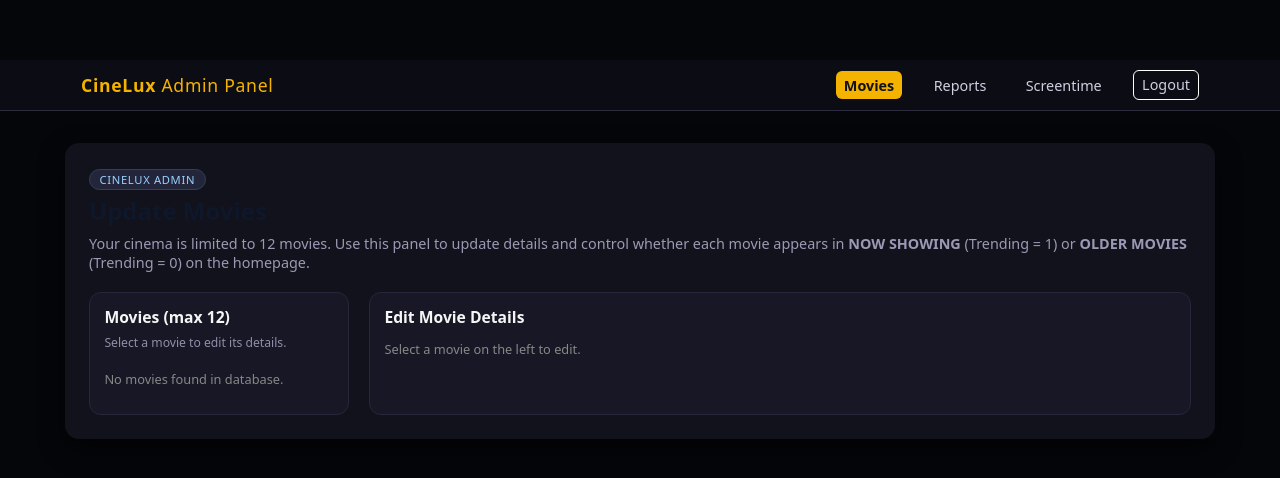
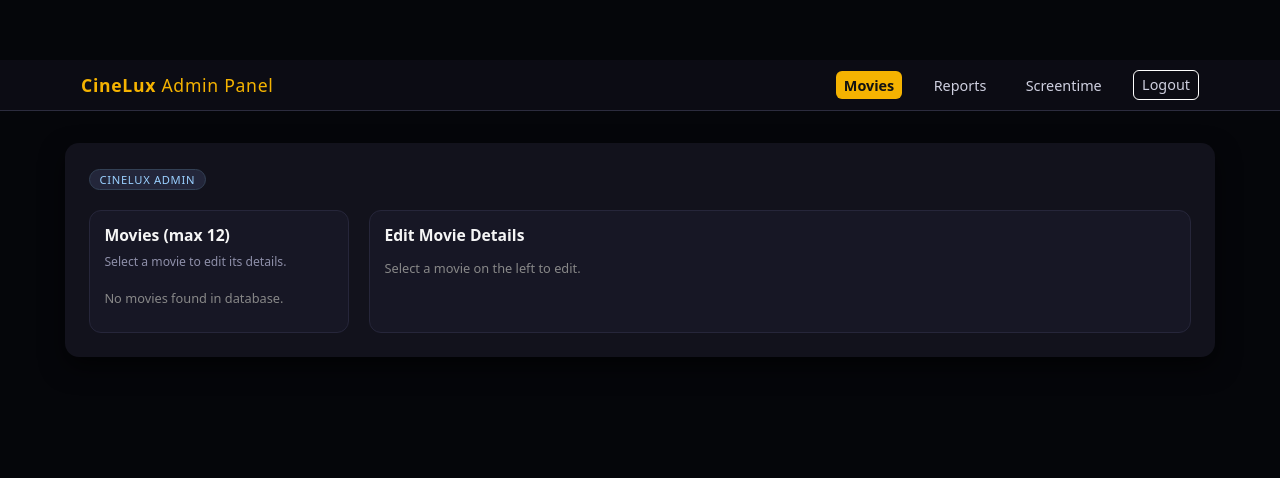
Before and after one commit to dsnyeo/ie4727-cinema-project, a PHP site: page /adminMovie.php in a window 1280 px wide. Shown: the top 478 px of the page. Run offline with PHP 8.4, Linux system fonts and the light colour scheme; the visitor is signed in with stand-in values (Sample User, id 1); data that the repository does not hold is empty.

Commit message:
cleaning codes

```diff
--- a/adminMovie.php
+++ b/adminMovie.php
@@ -147,7 +147,7 @@ if ($selectedCode !== '') {
 <html lang="en">
 <head>
   <meta charset="utf-8">
-  <title>CineLux Admin - Update Movies</title>
+  <title>CineLux Admin</title>
   <meta name="viewport" content="width=device-width, initial-scale=1">
   <link rel="stylesheet" href="styles.css">
 
@@ -381,12 +381,6 @@ if ($selectedCode !== '') {
   <div class="admin-header">
     <div>
       <div class="badge">CineLux Admin</div>
-      <h1>Update Movies</h1>
-      <p class="sub">
-        Your cinema is limited to 12 movies. Use this panel to update details
-        and control whether each movie appears in <strong>NOW SHOWING</strong> (Trending = 1)
-        or <strong>OLDER MOVIES</strong> (Trending = 0) on the homepage.
-      </p>
     </div>
 
   </div>
```
Also changed, not shown: adminReport.php (+3 -9 lines), adminScreentime.php (+0 -9 lines), insert_booking.php (+17 -17 lines), proceed2cart.php (+1 -12 lines).
